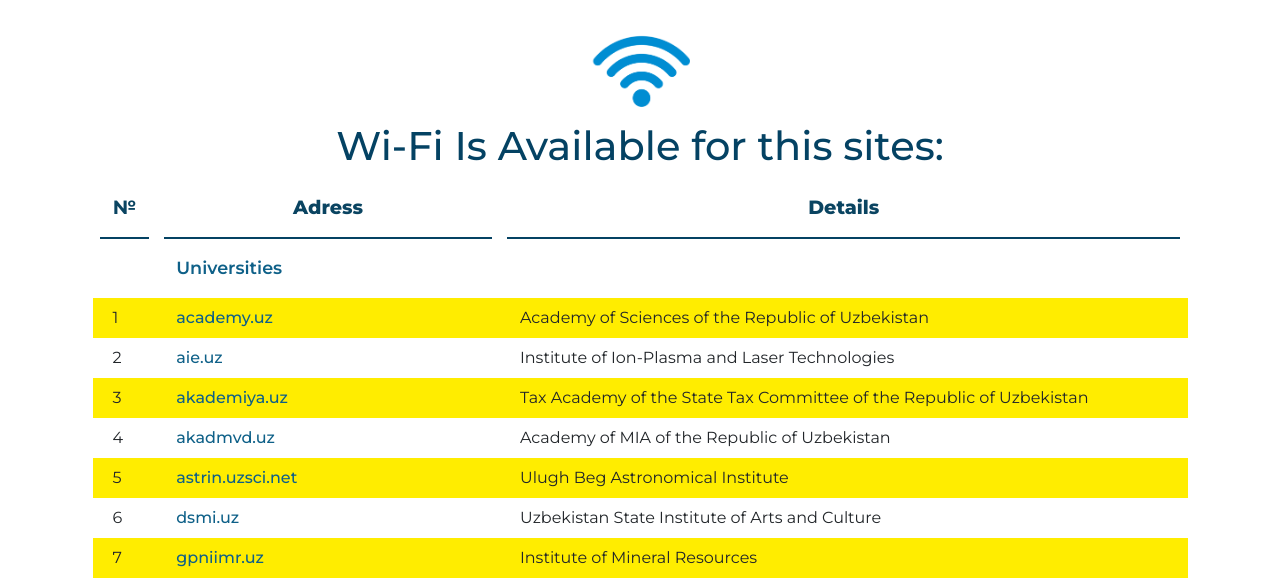
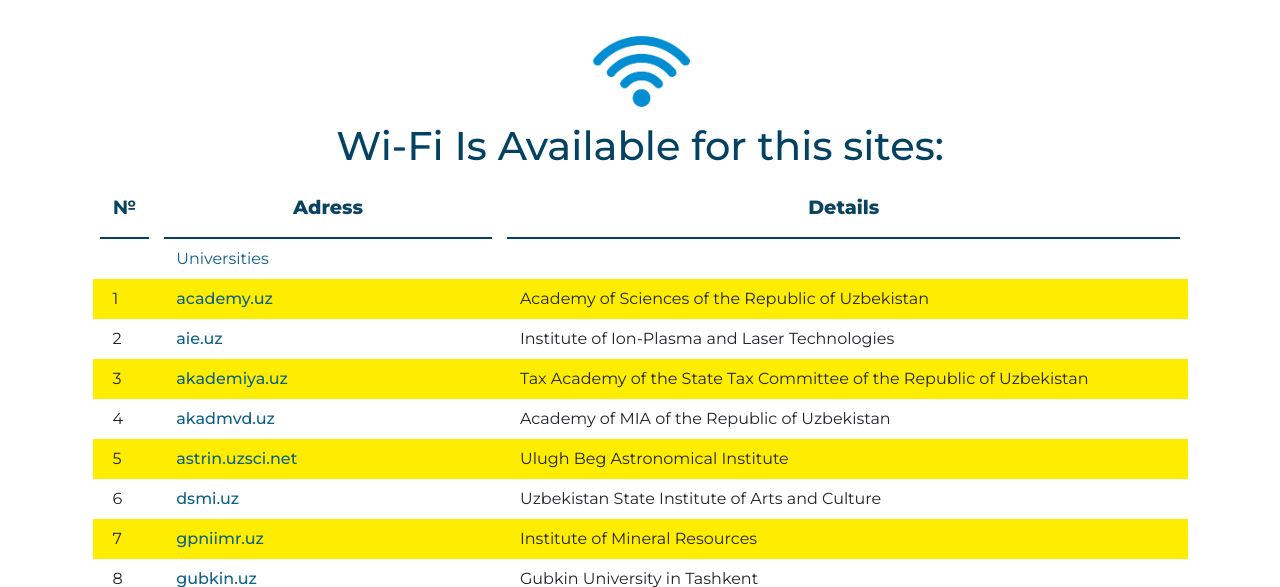
Before and after one commit to loookuz/loookuz.github.io, a PHP site: page / in a window 1280 px wide. Shown: the top 587 px of the page. Run offline with PHP 8.4, Linux system fonts and the light colour scheme.

Commit message:
Update style.css

```diff
--- a/style.css
+++ b/style.css
@@ -36,7 +36,7 @@
 	margin-top: 2%;
 	margin-bottom: 2%;
 }
-#universities {
+.mini-titl {
 	margin-top: 3%;
 	margin-bottom: 3%;
 	font-size: 1.1em;
```
